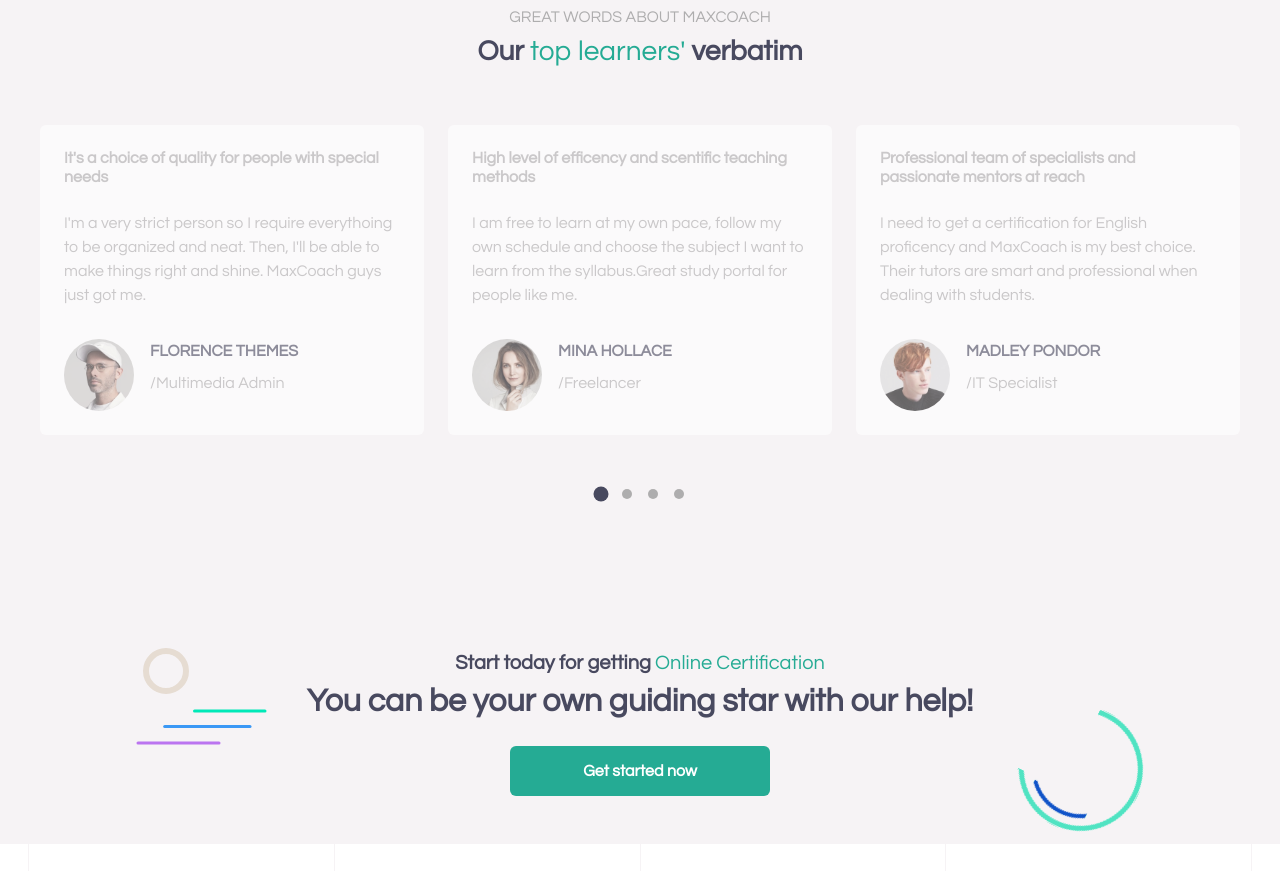
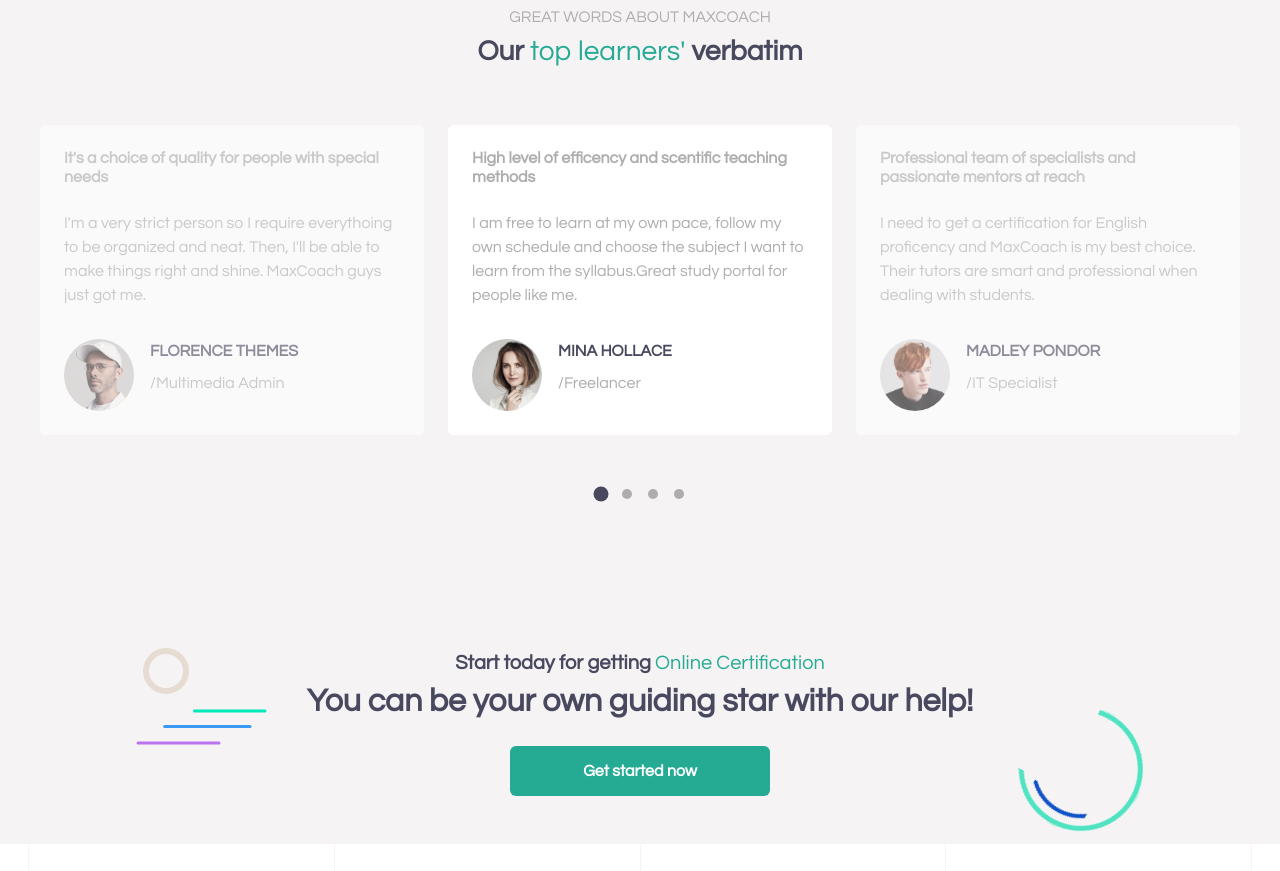
Before and after one commit to giuseppesciacca/proj-html-vuejs, a Vue app: page / in a window 1280 px wide. Shown: the part 3240-4111 px from the top of the page. Built offline with nearby package versions, Linux system fonts and the light colour scheme.

Commit message:
[add] active card on click on OurLearners

```diff
--- a/src/components/OurLearners.vue
+++ b/src/components/OurLearners.vue
@@ -3,6 +3,7 @@
     name: 'OurLearners',
     data() {
         return {
+            active: 1,
             learners: [
                 {
                     name: 'FLORENCE THEMES',
@@ -27,7 +28,12 @@
                 }
             ]
         }
-    }
+    },
+    methods: {
+        changeActive(index) {
+            this.active = index;
+        }
+    },
 }
 </script>
 
@@ -39,8 +45,8 @@
 
             <div class="row">
 
-                <div v-for="learner in learners" class="col-4">
-                    <div class="card p-4 border-0 h-100">
+                <div v-for="learner, index in learners" class="col-4" @click="changeActive(index)">
+                    <div class="card p-4 border-0 h-100" :class="index == this.active ? 'active' : ''">
                         <h6 class="title pb-3">{{ learner.title }}</h6>
                         <p class="text pb-3">{{ learner.text }}</p>
                         <div class="d-flex">
@@ -117,6 +123,8 @@
 
 .card {
 
+    cursor: pointer;
+
     .title,
     .name {
         color: $gun_powder;
```
